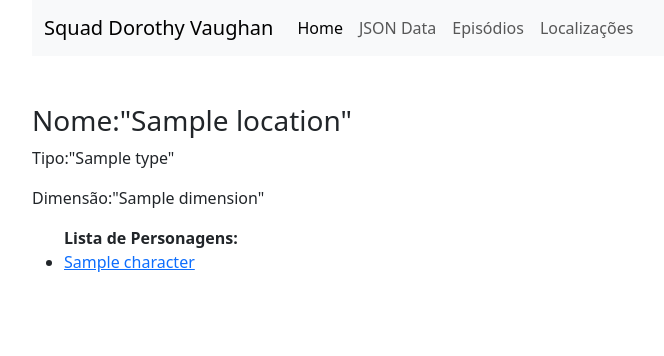
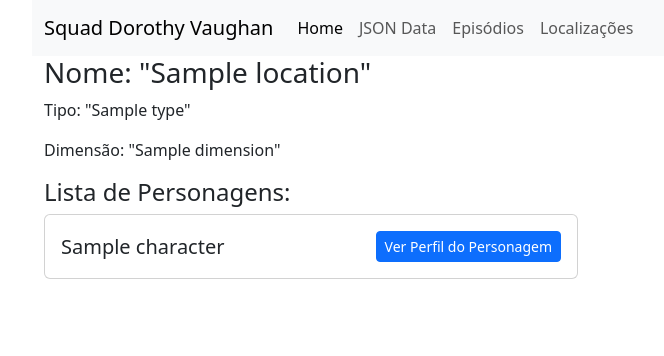
Before and after one commit to CarolinaSanches24/desafio-RickAndMorty-SquadDorothy-Vaughan, a Flask app: template templates/location.html in a window 1280 px wide. Shown: the top 356 px of the page, without its empty margins (50-714 px from the left). Run offline with Flask 3, Linux system fonts and the light colour scheme; the template is opened without the code that fills it: most values are stand-ins (such as "Sample title", 1, 10 or a date in 2020).

Commit message:
Atualização location.html

```diff
--- a/templates/location.html
+++ b/templates/location.html
@@ -1,14 +1,32 @@
-{% extends "layout.html"%} {% block content %} <br /><br />
+{% extends "layout.html" %}
 
-<h3>Nome:"{{location.name}}"</h3>
-<p>Tipo:"{{location.type}}"</p>
-<p>Dimensão:"{{location.dimension}}"</p>
-<ul class="list-group" style="padding-left: 2em">
-  <b>Lista de Personagens:</b>
-    {% for character in characters %}
-      <li>
-        <a href="/profile/{{ character.id }}">{{ character.name }}</a>
-      </li>
-    {% endfor %}
-</ul>
+{% block content %}
+<div class="container">
+  <div class="row">
+    <div class="col-md-6">
+      <h3>Nome: "{{ location.name }}"</h3>
+      <p>Tipo: "{{ location.type }}"</p>
+      <p>Dimensão: "{{ location.dimension }}"</p>
+    </div>
+  </div>
+
+  <div class="row">
+    <div class="col-md-6">
+      <h4>Lista de Personagens:</h4>
+      <div class="card-deck">
+        {% for character in characters %}
+          <div class="card mb-3">
+            <div class="card-body d-flex justify-content-between align-items-center">
+              <h5 class="card-title mb-0">{{ character.name }}</h5>
+              <a href="/profile/{{ character.id }}" class="btn btn-primary btn-sm">Ver Perfil do Personagem</a>
+            </div>
+          </div>
+          {% if loop.index0 % 5 == 0 %}
+            </div><div class="card-deck">
+          {% endif %}
+        {% endfor %}
+      </div>
+    </div>
+  </div>
+</div>
 {% endblock %}
```
